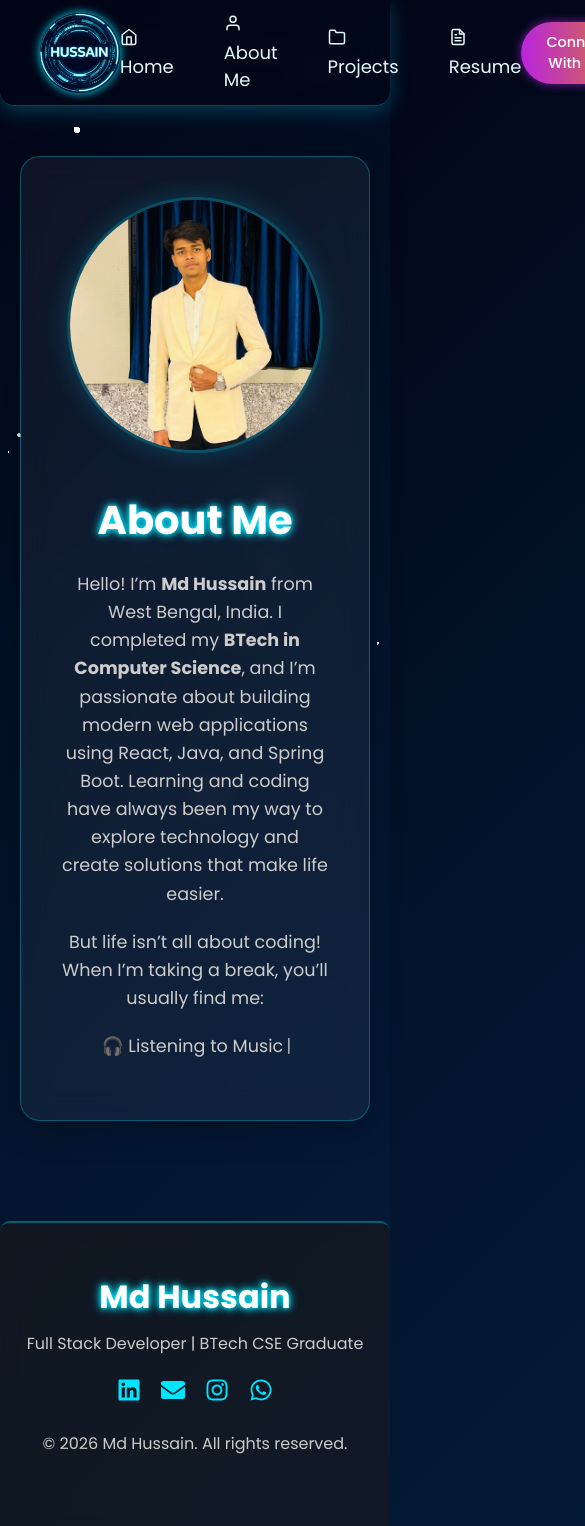
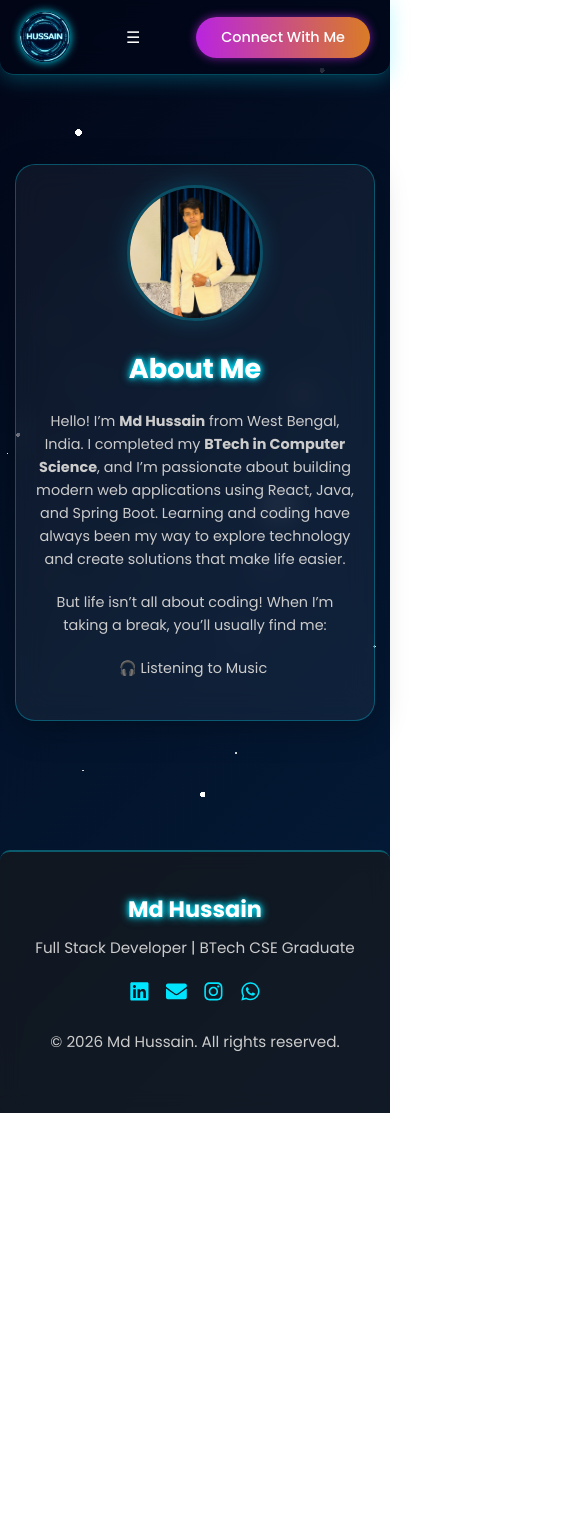
Before and after one commit to mdhussain6291/hussain-portfolio, a React (Vite) app: page /about in a window 390 px wide. Shown: the top 1526 px of the page, 585 px wide, since content can reach past the window. After the commit the page ends 1113 px from the top, so only its background shows below. Built offline with nearby package versions, Linux system fonts and the light colour scheme.

Commit message:
Updated pages and styles

```diff
--- a/src/components/contact/contact.css
+++ b/src/components/contact/contact.css
@@ -96,3 +96,58 @@
 .contact-form button:hover {
   transform: scale(1.05);
 }
+/* =========================
+   RESPONSIVE ADD-ONS ONLY
+   (No existing code changed)
+   ========================= */
+
+/* Better mobile spacing */
+@media (max-width: 768px) {
+  .contact {
+    min-height: auto;
+    padding: 60px 16px;
+  }
+}
+
+/* Responsive heading */
+.contact h2 {
+  font-size: clamp(1.8rem, 6vw, 3rem);
+}
+
+/* Improve card layout on very small screens */
+@media (max-width: 480px) {
+  .contact-cards {
+    gap: 18px;
+  }
+}
+
+/* Disable hover jump on touch devices */
+@media (max-width: 768px) {
+  .contact-card:hover {
+    transform: none;
+    box-shadow: 0 0 15px #00f6ff33;
+  }
+}
+
+/* Responsive icons */
+@media (max-width: 480px) {
+  .contact-icon {
+    width: 36px;
+  }
+}
+
+/* Full-width form on mobile */
+@media (max-width: 480px) {
+  .contact-form {
+    width: 100%;
+  }
+
+  .contact-form button {
+    width: 100%;
+  }
+}
+
+/* Prevent horizontal scroll */
+body {
+  overflow-x: hidden;
+}
--- a/src/components/education/education.css
+++ b/src/components/education/education.css
@@ -85,3 +85,53 @@
     width: 90%;
   }
 }
+/* =========================
+   RESPONSIVE ADD-ONS (EDUCATION)
+   No existing code changed
+   ========================= */
+
+/* Better spacing on small screens */
+@media (max-width: 768px) {
+  .education {
+    padding: 50px 16px;
+  }
+}
+
+/* Responsive heading size */
+.education h2 {
+  font-size: clamp(1.7rem, 6vw, 2.8rem);
+}
+
+/* Prevent hover jump on touch devices */
+@media (max-width: 768px) {
+  .edu-card:hover {
+    transform: none;
+    box-shadow: 0 0 15px #00f6ff33;
+  }
+}
+
+/* Scale education logos on small screens */
+@media (max-width: 480px) {
+  .edu-logo {
+    width: 80px;
+    height: 80px;
+  }
+}
+
+/* Improve card spacing on very small devices */
+@media (max-width: 360px) {
+  .education-box {
+    gap: 20px;
+  }
+}
+
+/* Improve text readability on small screens */
+@media (max-width: 360px) {
+  .edu-card h3 {
+    font-size: 1rem;
+  }
+
+  .edu-card p {
+    font-size: 0.95rem;
+  }
+}
--- a/src/components/footer/footer.css
+++ b/src/components/footer/footer.css
@@ -50,3 +50,51 @@
   font-size: 0.9rem;
   color: #777;
 }
+/* =========================
+   RESPONSIVE ADD-ONS (FOOTER)
+   No existing code changed
+   ========================= */
+
+/* Adjust padding for smaller screens */
+@media (max-width: 768px) {
+  .footer {
+    padding: 40px 16px;
+    margin-top: 40px;
+  }
+}
+
+/* Responsive footer heading */
+.footer-content h2 {
+  font-size: clamp(1.4rem, 5vw, 2rem);
+}
+
+/* Responsive paragraph text */
+.footer-content p {
+  font-size: clamp(0.95rem, 3.5vw, 1rem);
+}
+
+/* Touch-friendly social icons */
+@media (max-width: 768px) {
+  .footer-socials a:hover {
+    transform: none;
+    color: #00e5ff;
+  }
+}
+
+/* Slightly smaller icons on very small devices */
+@media (max-width: 480px) {
+  .footer-socials {
+    gap: 16px;
+  }
+
+  .footer-socials a {
+    font-size: 1.3rem;
+  }
+}
+
+/* Improve readability on tiny screens */
+@media (max-width: 360px) {
+  .footer-copy {
+    font-size: 0.85rem;
+  }
+}
--- a/src/components/hero/hero.css
+++ b/src/components/hero/hero.css
@@ -82,3 +82,55 @@
     font-size: 0.9rem;
   }
 }
+/* =========================
+   RESPONSIVE ADD-ONS (HERO)
+   No existing code changed
+   ========================= */
+
+/* Prevent content overflow on small screens */
+@media (max-width: 768px) {
+  .hero {
+    min-height: auto;
+    padding: 60px 16px;
+  }
+}
+
+/* Smooth responsive heading scaling */
+.hero h1 {
+  font-size: clamp(1.8rem, 6vw, 2.8rem);
+}
+
+/* Improve paragraph readability on all screens */
+.hero p {
+  font-size: clamp(0.95rem, 3.5vw, 1.05rem);
+}
+
+/* Responsive hero image scaling */
+@media (max-width: 768px) {
+  .hero-img {
+    box-shadow: 0 0 15px rgba(0,229,255,0.5);
+  }
+}
+
+@media (max-width: 360px) {
+  .hero-img {
+    width: 120px;
+    height: 120px;
+  }
+}
+
+/* Stack buttons nicely on very small devices */
+@media (max-width: 480px) {
+  .hero-buttons {
+    flex-direction: column;
+    gap: 14px;
+  }
+}
+
+/* Disable hover animation on touch devices */
+@media (max-width: 768px) {
+  .hero-img:hover {
+    transform: none;
+    box-shadow: 0 0 20px rgba(0,229,255,0.6);
+  }
+}
--- a/src/components/navbar/navbar.css
+++ b/src/components/navbar/navbar.css
@@ -61,3 +61,71 @@
   color: var(--jarvis-cyan);
   text-shadow: 0 0 6px var(--jarvis-cyan);
 }
+/* =========================
+   RESPONSIVE ADD-ONS (NAVBAR)
+   No existing code changed
+   ========================= */
+
+/* Reduce padding on smaller screens */
+@media (max-width: 768px) {
+  .navbar {
+    padding: 12px 20px;
+  }
+}
+
+/* Responsive logo scaling */
+@media (max-width: 768px) {
+  .nav-logo {
+    width: 60px;
+    height: 60px;
+  }
+}
+
+@media (max-width: 480px) {
+  .nav-logo {
+    width: 50px;
+    height: 50px;
+  }
+}
+
+/* Stack menu vertically on mobile */
+@media (max-width: 768px) {
+  .nav-menu {
+    position: absolute;
+    top: 100%;
+    left: 0;
+    width: 100%;
+
+    flex-direction: column;
+    gap: 25px;
+
+    background: rgba(2, 6, 23, 0.9);
+    backdrop-filter: blur(16px);
+    -webkit-backdrop-filter: blur(16px);
+
+    padding: 25px 0;
+
+    border-radius: 0 0 14px 14px;
+
+    display: none;
+  }
+
+  .nav-menu.active {
+    display: flex;
+  }
+}
+
+/* Improve tap targets on mobile */
+@media (max-width: 768px) {
+  .nav-menu li a {
+    font-size: 20px;
+  }
+}
+
+/* Disable hover glow jump on touch devices */
+@media (max-width: 768px) {
+  .nav-menu li a:hover {
+    text-shadow: none;
+    color: var(--jarvis-text);
+  }
+}
--- a/src/components/navbar/navbar.jsx
+++ b/src/components/navbar/navbar.jsx
@@ -1,4 +1,4 @@
-import React from "react";
+import React, { useState } from "react"; // ✅ ADDED useState
 import { Link } from "react-router-dom";
 import "./navbar.css";
 import logo from "../../assets/logo.svg.png";
@@ -8,6 +8,8 @@ import Button from "../button/button";
 import { FiHome, FiUser, FiFolder, FiFileText } from "react-icons/fi";
 
 const Navbar = () => {
+
+  const [menuOpen, setMenuOpen] = useState(false); // ✅ ADDED state
 
   const handleConnect = () => {
     window.location.href = "mailto:mdhussain6291@gmail.com";
@@ -19,25 +21,33 @@ const Navbar = () => {
       {/* Logo */}
       <img src={logo} alt="Logo" className="nav-logo" />
 
+      {/* ✅ ADDED Mobile Menu Toggle */}
+      <div
+        className="menu-toggle"
+        onClick={() => setMenuOpen(!menuOpen)}
+      >
+        ☰
+      </div>
+
       {/* Menu */}
-      <ul className="nav-menu">
+      <ul className={`nav-menu ${menuOpen ? "active" : ""}`}> {/* ✅ ADDED active class */}
         <li>
-          <Link to="/">
+          <Link to="/" onClick={() => setMenuOpen(false)}> {/* ✅ ADDED close on click */}
             <FiHome className="nav-icon" /> Home
           </Link>
         </li>
         <li>
-          <Link to="/about">
+          <Link to="/about" onClick={() => setMenuOpen(false)}>
             <FiUser className="nav-icon" /> About Me
           </Link>
         </li>
         <li>
-          <Link to="/projects">
+          <Link to="/projects" onClick={() => setMenuOpen(false)}>
             <FiFolder className="nav-icon" /> Projects
           </Link>
         </li>
         <li>
-          <Link to="/resume">
+          <Link to="/resume" onClick={() => setMenuOpen(false)}>
             <FiFileText className="nav-icon" /> Resume
           </Link>
         </li>
--- a/src/components/skills/skills.css
+++ b/src/components/skills/skills.css
@@ -13,9 +13,9 @@
 
   text-shadow:
     0 0 5px #00f6ff,
-    0 0 5px #00f6ff,
-    0 0 5px #00f6ff,
-    0 0 5px #00f6ff;
+    0 0 10px #00f6ff,
+    0 0 15px #00f6ff,
+    0 0 20px #00f6ff;
 }
 
 
@@ -58,3 +58,49 @@
   margin: 0;
   font-size: 1rem;
 }
+/* =========================
+   RESPONSIVE ADD-ONS (SKILLS)
+   No existing code changed
+   ========================= */
+
+/* Better spacing & height on mobile */
+@media (max-width: 768px) {
+  .skills {
+    min-height: auto;
+    padding: 50px 16px;
+  }
+}
+
+/* Responsive heading size */
+.skills h2 {
+  font-size: clamp(1.7rem, 6vw, 2.8rem);
+}
+
+/* Improve grid spacing on small devices */
+@media (max-width: 480px) {
+  .skills-grid {
+    gap: 18px;
+  }
+}
+
+/* Disable hover jump on touch devices */
+@media (max-width: 768px) {
+  .skill-card:hover {
+    transform: none;
+    box-shadow: 0 0 15px #00f6ff33;
+  }
+}
+
+/* Responsive skill icons */
+@media (max-width: 480px) {
+  .skill-card img {
+    width: 48px;
+  }
+}
+
+/* Improve text readability on very small screens */
+@media (max-width: 360px) {
+  .skill-card p {
+    font-size: 0.95rem;
+  }
+}
--- a/src/pages/aboutme/aboutme.css
+++ b/src/pages/aboutme/aboutme.css
@@ -73,3 +73,77 @@
   content: '';
   margin-right: 10px;
 }
+/* =========================
+   RESPONSIVE STYLES
+========================= */
+
+/* Tablets */
+@media (max-width: 1024px) {
+  .about-card {
+    padding: 30px;
+  }
+
+  .about-img {
+    width: 200px;
+    height: 200px;
+  }
+
+  .about-card h1 {
+    font-size: 2.2rem;
+  }
+
+  .about-card p,
+  .about-hobbies {
+    font-size: 1rem;
+  }
+}
+
+/* Mobile devices */
+@media (max-width: 768px) {
+  .about {
+    padding: 30px 15px;
+  }
+
+  .about-card {
+    padding: 25px;
+  }
+
+  .about-img {
+    width: 160px;
+    height: 160px;
+    margin-bottom: 20px;
+  }
+
+  .about-card h1 {
+    font-size: 2rem;
+  }
+
+  .about-card p {
+    font-size: 0.95rem;
+  }
+
+  .about-hobbies li {
+    font-size: 0.95rem;
+  }
+}
+
+/* Small phones */
+@media (max-width: 480px) {
+  .about-card {
+    padding: 20px;
+  }
+
+  .about-img {
+    width: 130px;
+    height: 130px;
+  }
+
+  .about-card h1 {
+    font-size: 1.7rem;
+  }
+
+  .about-card p,
+  .about-hobbies li {
+    font-size: 0.9rem;
+  }
+}
--- a/src/pages/notfound/notfound.css
+++ b/src/pages/notfound/notfound.css
@@ -29,3 +29,33 @@
   color: white;
   text-decoration: none;
 }
+/* ---------- Responsive: Tablets ---------- */
+@media (max-width: 768px) {
+  .notfound h1 {
+    font-size: 4rem;
+  }
+
+  .notfound h2 {
+    font-size: 1.6rem;
+  }
+}
+
+/* ---------- Responsive: Mobile ---------- */
+@media (max-width: 480px) {
+  .notfound h1 {
+    font-size: 3rem;
+  }
+
+  .notfound h2 {
+    font-size: 1.3rem;
+  }
+
+  .notfound p {
+    font-size: 0.95rem;
+  }
+
+  .home-btn {
+    padding: 8px 20px;
+    font-size: 0.9rem;
+  }
+}
--- a/src/pages/projects/projects.css
+++ b/src/pages/projects/projects.css
@@ -62,3 +62,53 @@
   font-size: 0.95rem;
   color: #ccc;
 }
+/* ---------- Responsive: Tablets ---------- */
+@media (max-width: 768px) {
+  .projects {
+    padding: 60px 15px;
+  }
+
+  .projects h2 {
+    font-size: 2.3rem;
+    margin-bottom: 30px;
+  }
+
+  .projects-grid {
+    gap: 20px;
+  }
+
+  .project-card img {
+    height: 160px;
+  }
+}
+
+/* ---------- Responsive: Mobile ---------- */
+@media (max-width: 480px) {
+  .projects {
+    padding: 50px 10px;
+  }
+
+  .projects h2 {
+    font-size: 1.9rem;
+  }
+
+  .projects-grid {
+    gap: 18px;
+  }
+
+  .project-card {
+    padding: 18px;
+  }
+
+  .project-card img {
+    height: 140px;
+  }
+
+  .project-card h3 {
+    font-size: 1.05rem;
+  }
+
+  .project-card p {
+    font-size: 0.9rem;
+  }
+}
--- a/src/pages/resume/resume.css
+++ b/src/pages/resume/resume.css
@@ -67,3 +67,52 @@
   transform: scale(1.05);
   box-shadow: 0 0 30px #B923E1bb;
 }
+/* ---------- Tablet ---------- */
+@media (max-width: 768px) {
+  .resume {
+    padding: 60px 15px;
+  }
+
+  .resume h2 {
+    font-size: 2.3rem;
+    margin-bottom: 30px;
+  }
+
+  .resume-img {
+    width: 320px;
+  }
+
+  .resume-content p {
+    font-size: 1rem;
+  }
+}
+
+/* ---------- Mobile ---------- */
+@media (max-width: 480px) {
+  .resume {
+    padding: 50px 10px;
+  }
+
+  .resume h2 {
+    font-size: 1.9rem;
+  }
+
+  .resume-img {
+    width: 260px;
+    border-radius: 15px;
+  }
+
+  /* Disable heavy zoom on small screens */
+  .resume-img:hover {
+    transform: scale(1.05);
+  }
+
+  .resume-content p {
+    font-size: 0.95rem;
+  }
+
+  .resume-content button {
+    padding: 12px 24px;
+    font-size: 0.95rem;
+  }
+}
```
